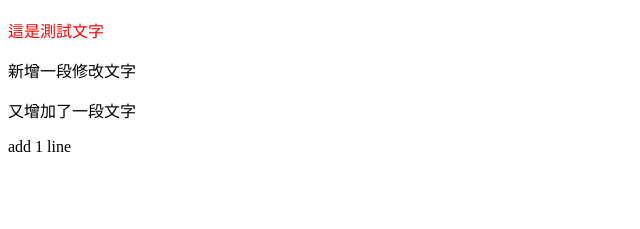
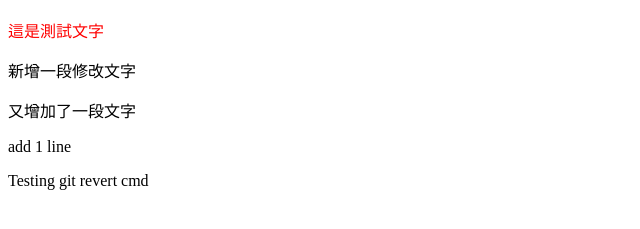
Before and after one commit to bjmqfg83/hahow-git, a plain HTML site: page index4.html in a window 1280 px wide. Shown: the part 57-286 px from the top of the page, without its empty margins (0-640 px from the left). Drawn offline with Linux system fonts and the light colour scheme.

Commit message:
add testing msg

```diff
--- a/index4.html
+++ b/index4.html
@@ -10,5 +10,8 @@
     <span>新增一段修改文字</span>
     <p>又增加了一段文字</p>
     <p>add 1 line</p>
+    <div>
+      <p>Testing git revert cmd</p>
+    </div>
   </body>
 </html>
```
